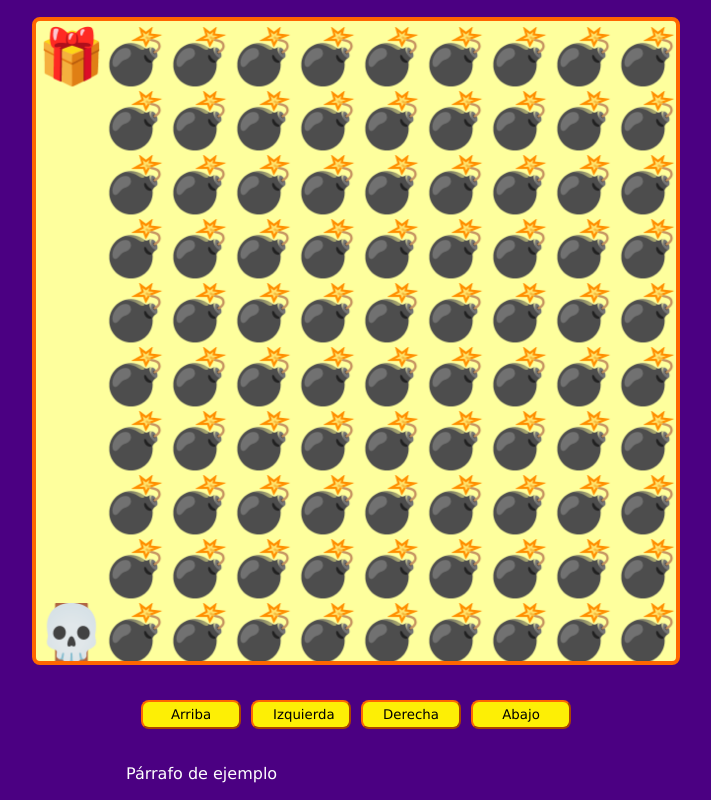
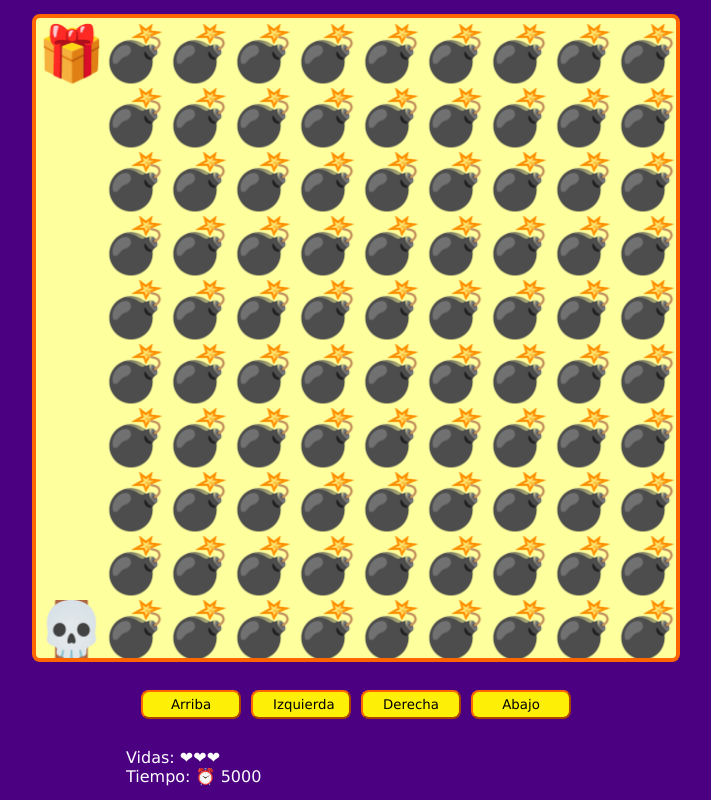
Before and after one commit to AngelVelasco29/Videojuego, a website: page index.html in a window 1280 px wide. Shown: the whole page, without its empty margins (284-995 px from the left). Drawn offline with Linux system fonts and the light colour scheme.

Commit message:
Clase 17 Sistema de tiempo y puntajes

```diff
--- a/game.js
+++ b/game.js
@@ -1,10 +1,15 @@
 const canvas = document.querySelector("#game");
 const game = canvas.getContext("2d");
+const spanLives = document.querySelector("#lives");
+const spanTime = document.querySelector("#time");
 let canvasSize;
 let elementsSize;
 let flag = true;
 let level = 0;
 let lives = 3;
+let timeStart;
+let timePlayer;
+let timeInterval;
 const playerPosition = {
   x: undefined,
   y: undefined,
@@ -16,8 +21,19 @@ const giftPosition = {
 };
 let bombasPosition = [];
 let mapRows = [];
+const showLives = () => {
+  const heartsArray = Array(lives).fill(emojis["HEART"]);
+  spanLives.innerHTML = heartsArray.reduce(
+    (string, heart) => (string += heart)
+  );
+};
+
+const showTime = () => {
+  spanTime.innerHTML=Date.now()- timeStart;
+};
 
 const movePlayer = () => {
+  showLives();
   game.clearRect(0, 0, canvasSize, canvasSize);
   drawMap();
   game.fillText(emojis["PLAYER"], playerPosition.x, playerPosition.y);
@@ -42,8 +58,8 @@ const movePlayer = () => {
   }
 };
 
-const levelFail = () => {+
-  console.log("Chocaste");
+const levelFail = () => {
+  +console.log("Chocaste");
   lives--;
   console.log(lives);
   playerPosition.x = undefined;
@@ -51,20 +67,22 @@ const levelFail = () => {+
   if (lives <= 0) {
     level = 0;
     clearGame();
-    lives=3;
+    clearInterval(timeInterval);
+    timeStart=undefined;
+    lives = 3;
     console.log("Perdiste");
   }
   startGame();
 };
 
-const clearGame= ()=>{
+const clearGame = () => {
   playerPosition.x = undefined;
   playerPosition.y = undefined;
   giftPosition.x = undefined;
   giftPosition.y = undefined;
   flag = true;
   bombasPosition = [];
-}
+};
 
 const levelWin = () => {
   console.log("nuevo nivel");
@@ -121,6 +139,11 @@ const startGame = () => {
     gameWin();
     return;
   }
+
+  if (!timeStart) {
+    timeStart = Date.now();
+    timeInterval= setInterval(showTime,100);
+  }
   movePlayer();
 
   // row.forEach((col, colIndex) => {
@@ -146,6 +169,7 @@ const startGame = () => {
 
 const gameWin = () => {
   console.log("Terminaste el Juego");
+  clearInterval(timeInterval);
 };
 const move = (key) => {
   if (typeof key === "object") {
--- a/index.html
+++ b/index.html
@@ -17,7 +17,8 @@
             <button id="down" onclick="move('ArrowDown')">Abajo</button>
         </div>
         <div class="messages">
-            <p>Párrafo de ejemplo</p>
+            <p>Vidas: <span id="lives"></span></p>
+            <p>Tiempo: ⏰ <span id="time"></span> </p>
         </div>
     </div>
     <script src="./maps.js"></script>
--- a/maps.js
+++ b/maps.js
@@ -7,6 +7,7 @@ const emojis = {
   BOMB_COLLISION: "🔥",
   GAME_OVER: "👎",
   WIN: "🏆",
+  HEART: "❤",
 };
 const maps = [];
 maps.push([
```
